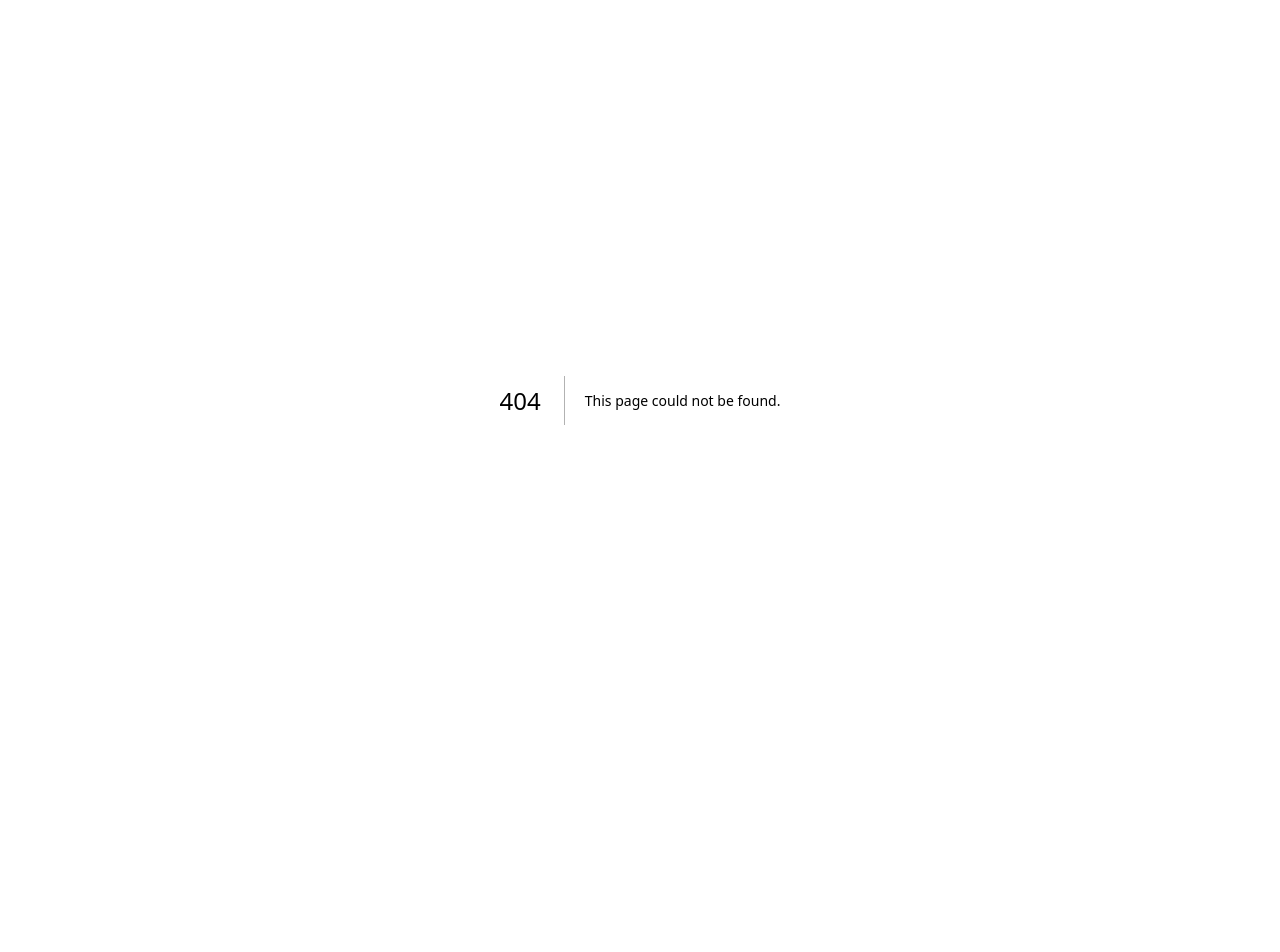
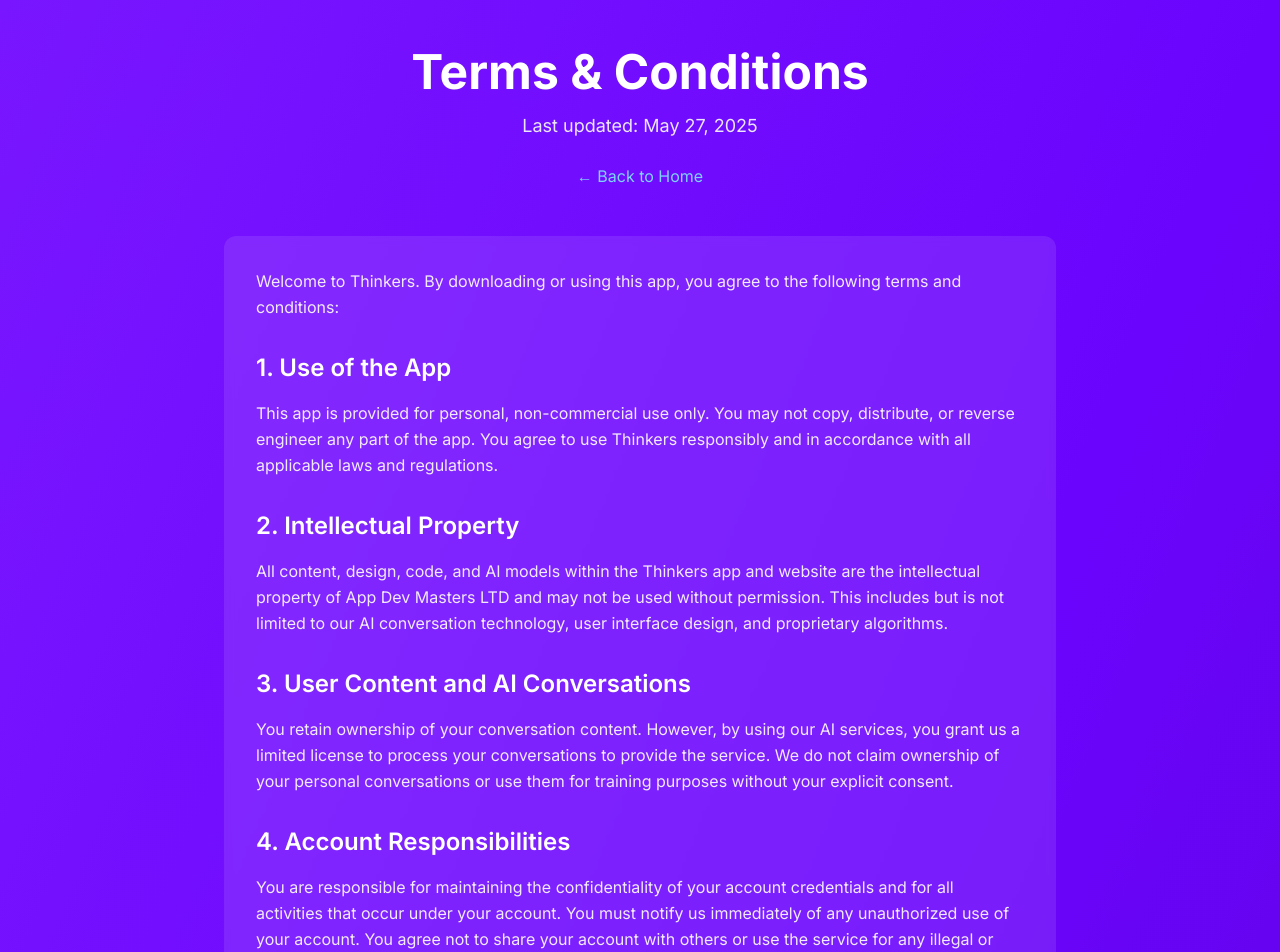
Before and after one commit to AppDevMasters/thinkers, a Next.js app: page /terms-conditions in a window 1280 px wide. Before the commit this address had no page. Shown: the top 952 px of the page. Before the commit the page ends 800 px from the top, so only its background shows below. Built offline with nearby package versions, Linux system fonts and the light colour scheme.

Commit message:
Add comprehensive Terms & Conditions page

```diff
--- /dev/null
+++ b/src/app/terms-conditions/page.tsx
@@ -0,0 +1,164 @@
+import React from 'react'
+import Link from 'next/link'
+
+export default function TermsConditions() {
+  const today = new Date().toLocaleDateString('en-US', {
+    year: 'numeric',
+    month: 'long',
+    day: 'numeric'
+  })
+
+  return (
+    <div className="min-h-screen gradient-bg">
+      <div className="max-w-4xl mx-auto px-4 sm:px-6 lg:px-8 py-12">
+        {/* Header */}
+        <div className="text-center mb-12">
+          <h1 className="text-4xl sm:text-5xl font-bold text-white mb-4">
+            Terms & Conditions
+          </h1>
+          <p className="text-primary-100 text-lg">
+            Last updated: {today}
+          </p>
+          <Link
+            href="/"
+            className="inline-block mt-6 text-secondary-300 hover:text-secondary-200 transition-colors duration-200"
+          >
+            ← Back to Home
+          </Link>
+        </div>
+
+        {/* Content */}
+        <div className="bg-white/10 backdrop-blur-sm rounded-xl p-8 space-y-8">
+
+          <div className="text-white/90 leading-relaxed mb-8">
+            <p>Welcome to Thinkers. By downloading or using this app, you agree to the following terms and conditions:</p>
+          </div>
+
+          <Section
+            title="1. Use of the App"
+            content="This app is provided for personal, non-commercial use only. You may not copy, distribute, or reverse engineer any part of the app. You agree to use Thinkers responsibly and in accordance with all applicable laws and regulations."
+          />
+
+          <Section
+            title="2. Intellectual Property"
+            content="All content, design, code, and AI models within the Thinkers app and website are the intellectual property of App Dev Masters LTD and may not be used without permission. This includes but is not limited to our AI conversation technology, user interface design, and proprietary algorithms."
+          />
+
+          <Section
+            title="3. User Content and AI Conversations"
+            content="You retain ownership of your conversation content. However, by using our AI services, you grant us a limited license to process your conversations to provide the service. We do not claim ownership of your personal conversations or use them for training purposes without your explicit consent."
+          />
+
+          <Section
+            title="4. Account Responsibilities"
+            content="You are responsible for maintaining the confidentiality of your account credentials and for all activities that occur under your account. You must notify us immediately of any unauthorized use of your account. You agree not to share your account with others or use the service for any illegal or harmful purposes."
+          />
+
+          <Section
+            title="5. Service Availability"
+            content="We strive to maintain continuous service availability but cannot guarantee uninterrupted access. The service may be temporarily unavailable for maintenance, updates, or due to factors beyond our control. We reserve the right to modify or discontinue features with reasonable notice."
+          />
+
+          <Section
+            title="6. Payment and Subscriptions"
+            content="All payments are processed through Apple's App Store and are subject to their terms and conditions. Subscription fees are billed in advance and are non-refundable except as required by law or our refund policy. You may cancel your subscription at any time through your Apple ID account settings."
+          />
+
+          <Section
+            title="7. Prohibited Uses"
+            content={
+              <>
+                <p className="mb-4">You agree not to use Thinkers for:</p>
+                <ul className="list-disc pl-6 space-y-2">
+                  <li>Any illegal, harmful, or fraudulent activities</li>
+                  <li>Harassment, abuse, or harmful content generation</li>
+                  <li>Attempting to circumvent usage limits or security measures</li>
+                  <li>Sharing inappropriate content with AI personalities</li>
+                  <li>Commercial use without proper licensing</li>
+                </ul>
+              </>
+            }
+          />
+
+          <Section
+            title="8. Disclaimer"
+            content="The app is provided 'as is' without any warranties, express or implied. We make no guarantees regarding the accuracy, performance, or outcomes of using this app. AI responses are generated automatically and may not always be accurate or appropriate. Users should exercise judgment when relying on AI-generated content."
+          />
+
+          <Section
+            title="9. Limitation of Liability"
+            content="App Dev Masters LTD shall not be held liable for any direct, indirect, incidental, special, or consequential losses or damages arising from your use of the app, including but not limited to data loss, business interruption, or AI-generated content. Our total liability is limited to the amount you paid for the service in the 12 months preceding the claim."
+          />
+
+          <Section
+            title="10. Privacy and Data Protection"
+            content="Your privacy is important to us. Our collection, use, and protection of your personal information is governed by our Privacy Policy, which is incorporated into these terms by reference. Please review our Privacy Policy to understand how we handle your data."
+          />
+
+          <Section
+            title="11. Termination"
+            content="We may terminate or suspend your account and access to the service at our discretion, with or without notice, for violation of these terms or for any other reason. Upon termination, your right to use the service ceases immediately, though certain provisions of these terms will survive termination."
+          />
+
+          <Section
+            title="12. Governing Law"
+            content="These terms are governed by and construed in accordance with the laws of the jurisdiction where App Dev Masters LTD is incorporated, without regard to conflict of law principles. Any disputes shall be resolved through binding arbitration or in the courts of that jurisdiction."
+          />
+
+          <Section
+            title="13. Changes to Terms"
+            content="We may update these terms from time to time to reflect changes in our services or applicable laws. We will notify you of material changes through the app or email. Continued use of the app after changes means you accept the updated terms."
+          />
+
+          <Section
+            title="14. Severability"
+            content="If any provision of these terms is found to be unenforceable or invalid, the remaining provisions will continue to be valid and enforceable to the fullest extent permitted by law."
+          />
+
+          <Section
+            title="15. Contact Information"
+            content={
+              <>
+                <p className="mb-4">If you have any questions about these Terms & Conditions, please contact us:</p>
+                <div className="space-y-2">
+                  <p><strong>Email:</strong> info@appdevmasters.com</p>
+                  <p><strong>Company:</strong> App Dev Masters LTD</p>
+                  <p><strong>Response Time:</strong> We respond to inquiries within 48 hours.</p>
+                </div>
+              </>
+            }
+          />
+
+        </div>
+
+        {/* Footer navigation */}
+        <div className="text-center mt-12">
+          <Link
+            href="/"
+            className="inline-flex items-center px-6 py-3 bg-white/20 hover:bg-white/30 text-white rounded-lg transition-colors duration-200"
+          >
+            ← Return to Home
+          </Link>
+        </div>
+      </div>
+    </div>
+  )
+}
+
+interface SectionProps {
+  title: string
+  content: React.ReactNode
+}
+
+function Section({ title, content }: SectionProps) {
+  return (
+    <div className="space-y-4">
+      <h2 className="text-2xl font-semibold text-white">
+        {title}
+      </h2>
+      <div className="text-white/90 leading-relaxed">
+        {typeof content === 'string' ? <p>{content}</p> : content}
+      </div>
+    </div>
+  )
+}
```
